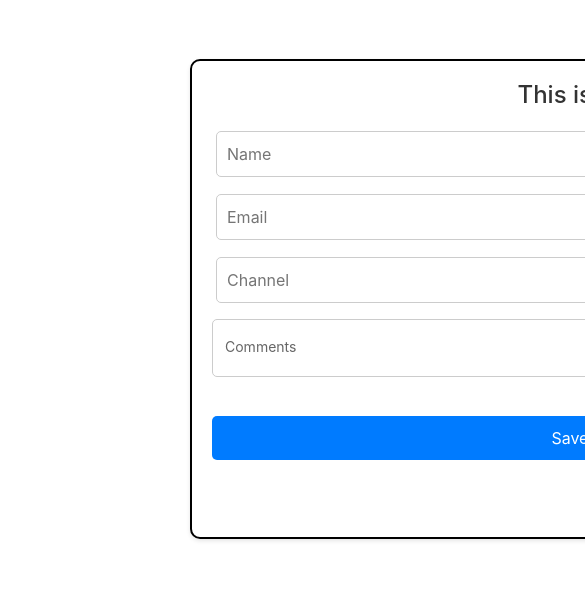
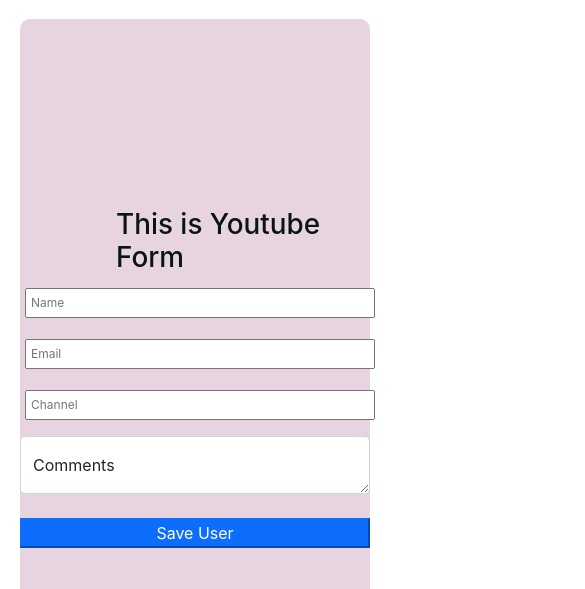
Before and after one commit to Atulsharma23/STORE, a React (Create React App) app: page /Youtube in a window 390 px wide. Shown: the part 172-761 px from the top of the page, 585 px wide, since content can reach past the window. Built offline with nearby package versions, Linux system fonts and the light colour scheme; no server answers.

Commit message:
responsive

```diff
--- a/src/components/Youtube.js
+++ b/src/components/Youtube.js
@@ -190,9 +190,9 @@
           </li>
         </ul>
       </nav>
-      <div className="form-container">
+      <div className="school-form">
         <h1 className="heading">This is Youtube Form</h1>
-        <div className="Youtube-input">
+        <div className="input-fields">
           {" "}
           <input
             type="text"
@@ -205,7 +205,7 @@
           />
         </div>
         {errors.name && <span>{errors.name}</span>}
-        <div className="Youtube-input">
+        <div className="input-fields">
           {" "}
           <input
             type="text"
@@ -216,7 +216,7 @@
           />
         </div>
         {errors.email && <span>{errors.email}</span>}
-        <div className="Youtube-input">
+        <div className="input-fields">
           {" "}
           <input
             type="text"
--- a/src/responsive.css
+++ b/src/responsive.css
@@ -77,7 +77,7 @@
       .add-restaurant .btn-primary:hover {
         background-color: #0056b3;
       }
-      .form-container {
+      /* .form-container {
         padding: 20px;
         background-color: #ffffff;
         border-radius: 10px;
@@ -96,7 +96,7 @@
       }
 
       .form-container .Youtube-input input[type="text"] {
-        width: 100%;
+        width: 50%;
         padding: 10px;
         border: 1px solid #ccc;
         border-radius: 5px;
@@ -147,9 +147,8 @@
         border-radius: 5px;
         font-size: 16px;
         cursor: pointer;
-      }
+      } */
 
-      .form-container .btn-primary:hover {
-        background-color: #0056b3;
-      }
+
+
 }
```
